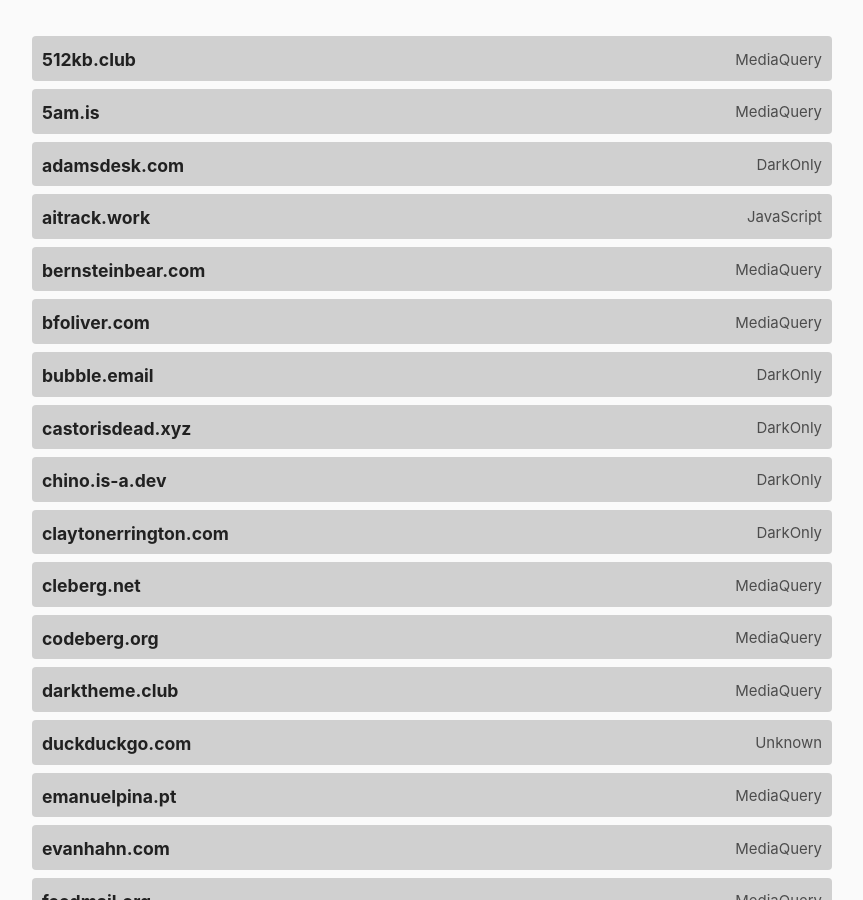
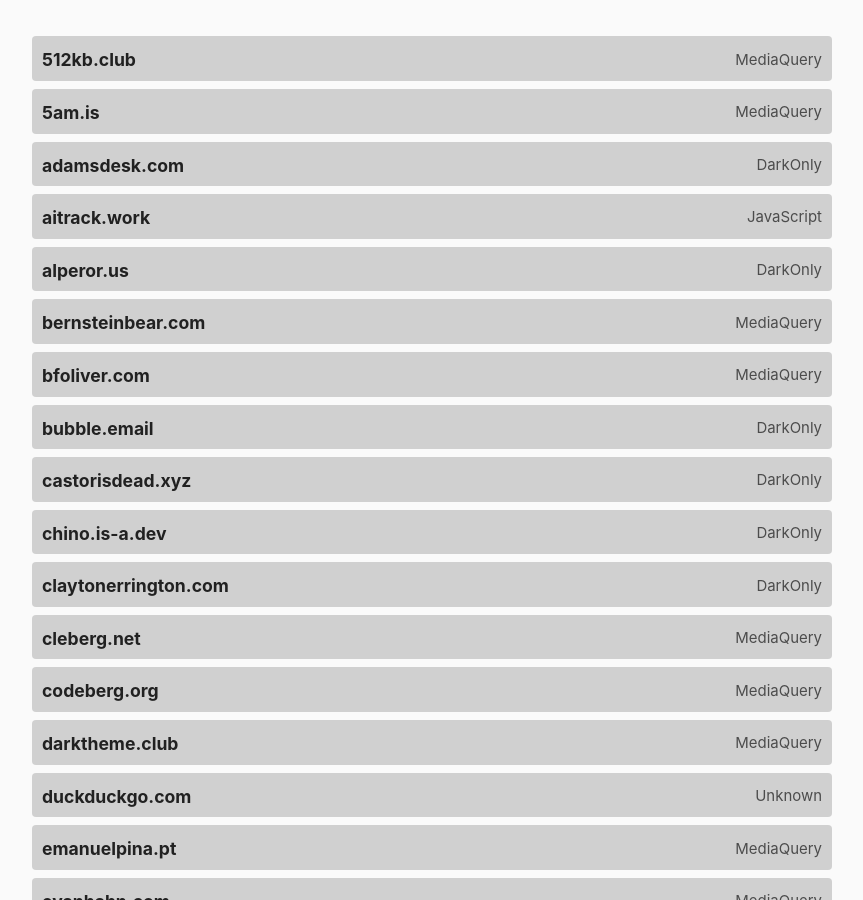
Before and after one commit to katherinek727/darktheme.club, a Jekyll site: the page built from index.md, in a window 1280 px wide and 900 px high, scrolled down 639 px. Shown: the whole window, without its empty margins (208-1071 px from the left). Built offline with Jekyll 4.4.1, drawn with Linux system fonts in a browser that asks for light colours.

Commit message:
Update sites.yml

```diff
--- a/_data/sites.yml
+++ b/_data/sites.yml
@@ -12,6 +12,11 @@
   url: https://www.adamsdesk.com/
   method: darkonly
   last_checked: 2022-01-02
+
+- domain: alperor.us
+  url: https://alperor.us/
+  method: darkonly
+  last_checked: 2023-02-27
 
 - domain: aitrack.work
   url: https://aitrack.work/
```
